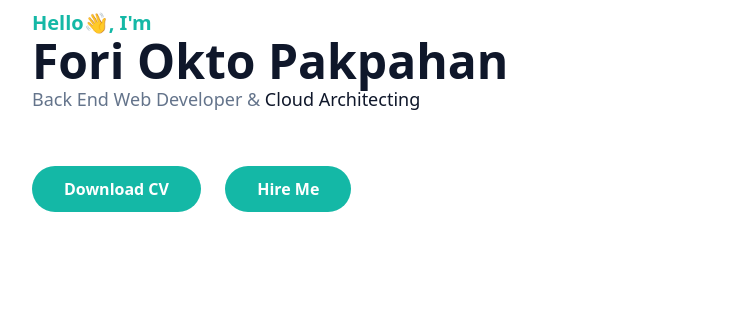
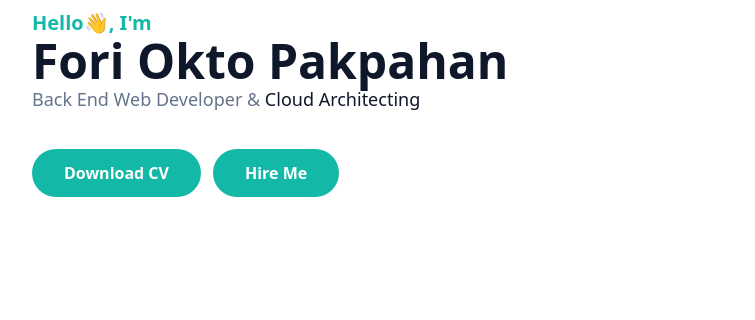
Before and after one commit to CPuPush/forioktopakpahan, a website: page index.html in a window 1280 px wide. Shown: the part 183-503 px from the top of the page, 0-755 px from the left. Drawn offline with Linux system fonts and the light colour scheme.

Commit message:
add portfolio

```diff
--- a/index.html
+++ b/index.html
@@ -1,5 +1,5 @@
 <!doctype html>
-<html>
+<html class="scroll-smooth">
 <head>
   <meta charset="UTF-8">
   <meta name="viewport" content="width=device-width, initial-scale=1.0">
@@ -54,10 +54,17 @@
       <div class="flex flex-wrap">
         <div class="w-full self-center px-4 lg:w-1/2">
           <h1 class="text-base font-semibold text-primary md:text-xl">Hello👋, I'm <span class="block font-bold text-dark text-4xl lg:text-5xl">Fori Okto Pakpahan</span></h1>
-          <h2 class="font-medium text-secondary text-lg mb-16">Back End Web Developer & <span class="text-dark">Cloud Architecting</span></h2>
+          <h2 class="font-medium text-secondary text-lg mb-8">Back End Web Developer & <span class="text-dark">Cloud Architecting</span></h2>
           <!-- <p class="font-medium text-slate-400 mb-10 leading-relaxed">Lorem ipsum dolor sit amet consectetur adipisicing elit. Ratione, fuga.</p> -->
-          <a href="dist/pdf/Fori Okto Pakpahan-resume.pdf" class="text-base font-semibold text-white bg-primary py-3 px-8 rounded-full hover:shadow-lg hover:opacity-80 transition duration-300 ease-in-out mr-5" target="_blank">Download CV</a>
-          <a href="mailto:forioktopakpahan@gmail.com" class="text-base font-semibold text-white bg-primary py-3 px-8 rounded-full hover:shadow-lg hover:opacity-80 transition duration-300 ease-in-out">Hire Me</a>
+          <div class="flex flex-wrap">
+            <button class="bg-primary py-3 px-8 rounded-full hover:shadow-lg hover:opacity-80 transition duration-300 ease-in-out mr-3 my-1">
+              <a href="dist/pdf/Fori Okto Pakpahan-resume.pdf" class="text-base font-semibold text-white">Download CV</a>
+            </button>
+
+            <button class="bg-primary py-3 px-8 rounded-full hover:shadow-lg hover:opacity-80 transition duration-300 ease-in-out my-1">
+              <a href="mailto:forioktopakpahan@gmail.com" class="text-base font-semibold text-white">Hire Me</a>
+            </button>
+          </div>
         </div>
         <div class="w-full self-end px-4 lg:w-1/2">
           <div class="mt-10 relative lg:mt-0 lg:right-0">
```
Also changed, not shown: dist/output.css.
